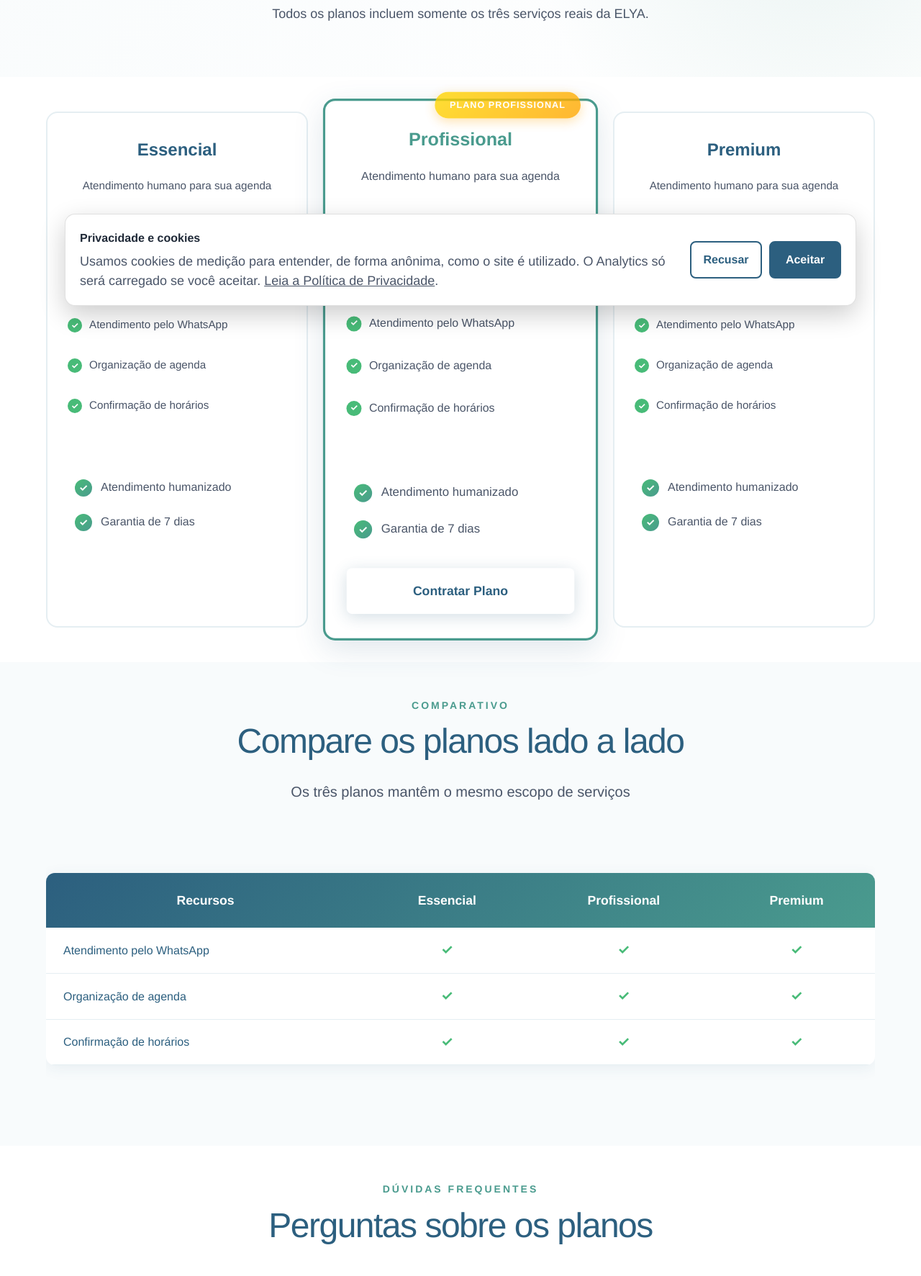
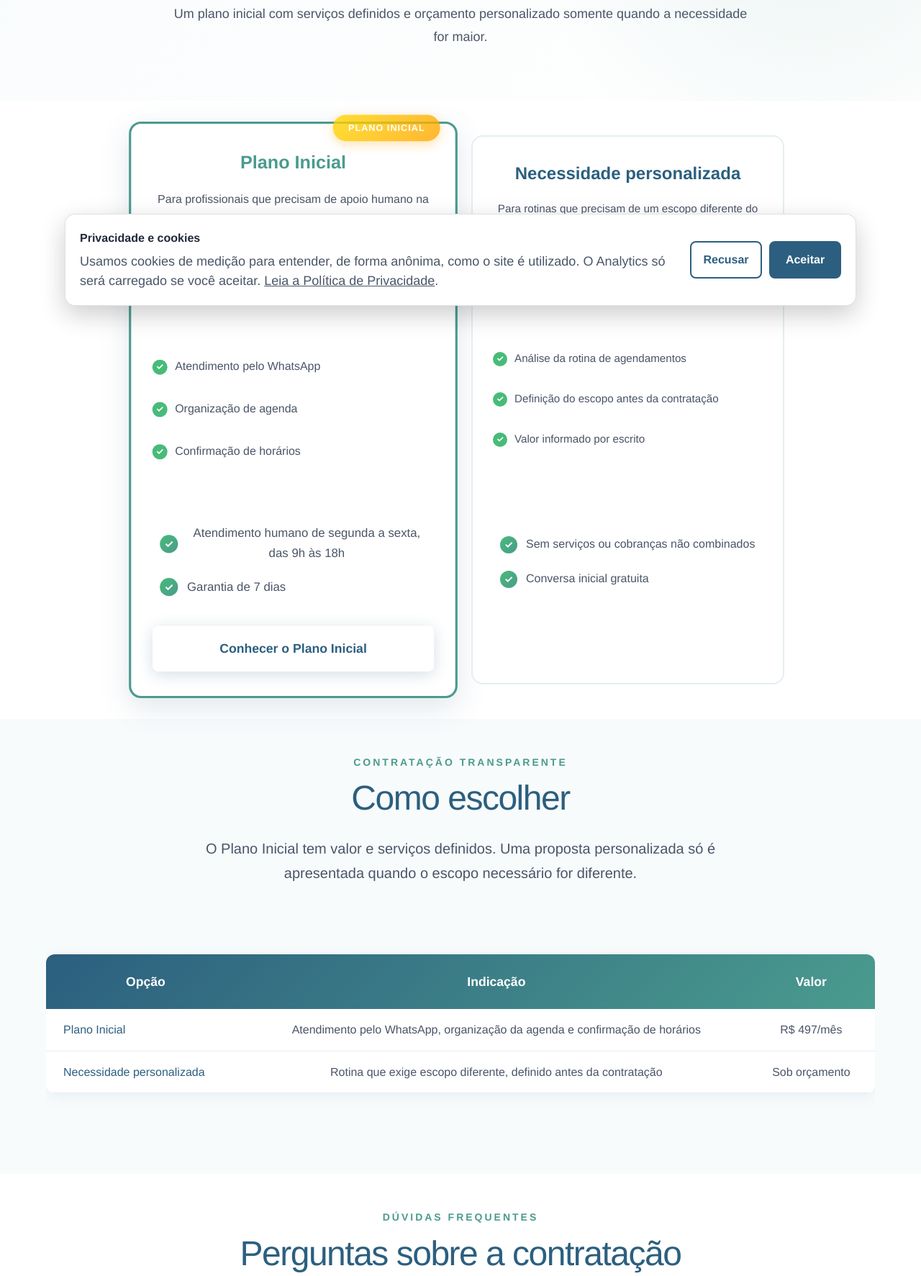
Before and after one commit to elyaassistente/elya-site, a plain HTML site: page planos.html in a window 1280 px wide. Shown: the part 307-2080 px from the top of the page at 72% size. Drawn offline with Linux system fonts and the light colour scheme.

Commit message:
Corrige apresentação dos planos da ELYA

```diff
--- a/planos.html
+++ b/planos.html
@@ -6,28 +6,28 @@
   <meta name="viewport" content="width=device-width, initial-scale=1.0">
 
   <!-- SEO Meta Tags -->
-  <meta name="description" content="Planos ELYA para atendimento humano às mensagens de agendamento, organização da agenda e confirmação de horários. Valores de R$ 497, R$ 897 e R$ 1.497 por mês.">
-  <meta name="keywords" content="planos ELYA, preços, gestão de agenda, mensagens de agendamento, confirmação de horários, atendimento humano">
+  <meta name="description" content="Plano Inicial ELYA por R$ 497/mês para atendimento humano pelo WhatsApp, organização da agenda e confirmação de horários. Necessidades maiores recebem orçamento personalizado.">
+  <meta name="keywords" content="plano ELYA, preço, gestão de agenda, mensagens de agendamento, confirmação de horários, atendimento humano">
   <meta name="author" content="ELYA">
   <meta name="robots" content="index, follow">
 
   <!-- Open Graph / Facebook -->
   <meta property="og:type" content="website">
   <meta property="og:url" content="https://www.elyaassistente.com.br/planos.html">
-  <meta property="og:title" content="Planos e Preços | ELYA - A partir de R$ 497/mês">
-  <meta property="og:description" content="Planos de atendimento humano para mensagens de agendamento, organização da agenda e confirmação de horários.">
+  <meta property="og:title" content="Plano e Valor | ELYA - R$ 497/mês">
+  <meta property="og:description" content="Plano Inicial com atendimento humano pelo WhatsApp, organização da agenda e confirmação de horários.">
   <meta property="og:image" content="https://www.elyaassistente.com.br/assets/logo_elya_principal.svg">
 
   <!-- Twitter -->
   <meta property="twitter:card" content="summary_large_image">
   <meta property="twitter:url" content="https://www.elyaassistente.com.br/planos.html">
-  <meta property="twitter:title" content="Planos e Preços | ELYA">
-  <meta property="twitter:description" content="Planos de atendimento humano para cuidar da sua agenda a partir de R$ 497/mês.">
+  <meta property="twitter:title" content="Plano e Valor | ELYA">
+  <meta property="twitter:description" content="Plano Inicial de atendimento humano para cuidar da sua agenda por R$ 497/mês.">
   <meta property="twitter:image" content="https://www.elyaassistente.com.br/assets/logo_elya_principal.svg">
 
   <link rel="canonical" href="https://www.elyaassistente.com.br/planos.html">
 
-  <title>Planos e Preços | ELYA - A partir de R$ 497/mês</title>
+  <title>Plano e Valor | ELYA - R$ 497/mês</title>
   <link rel="stylesheet" href="css/style.css">
   <link rel="icon" href="favicon.svg" type="image/svg+xml">
   <link rel="alternate icon" href="assets/logo_elya_icone.svg" type="image/svg+xml">
@@ -63,9 +63,9 @@
     <section class="hero page-hero">
       <div class="container">
         <div style="max-width: 800px; margin: 0 auto; text-align: center;" class="animate-fade-in-up">
-          <p class="section-tag">PLANOS E PREÇOS</p>
-          <h1>Escolha o plano ideal para o seu negócio</h1>
-          <p class="subtitle">Todos os planos incluem somente os três serviços reais da ELYA.</p>
+          <p class="section-tag">PLANO E VALOR</p>
+          <h1>Atendimento humano com escopo claro</h1>
+          <p class="subtitle">Um plano inicial com serviços definidos e orçamento personalizado somente quando a necessidade for maior.</p>
         </div>
       </div>
     </section>
@@ -73,12 +73,13 @@
     <section class="bg-white">
       <div class="container">
 
-        <div style="display: grid; grid-template-columns: repeat(auto-fit, minmax(320px, 1fr)); gap: 30px; max-width: 1200px; margin: 0 auto;">
+        <div style="display: grid; grid-template-columns: repeat(auto-fit, minmax(320px, 1fr)); gap: 30px; max-width: 900px; margin: 0 auto;">
 
-          <!-- Plano Essencial -->
-          <div class="plan-card" style="display: flex; flex-direction: column;">
-            <div class="plan-name">Essencial</div>
-            <p class="plan-description">Atendimento humano para sua agenda</p>
+          <!-- Plano Inicial -->
+          <div class="plan-card featured" style="display: flex; flex-direction: column;">
+            <div class="selo-destaque">PLANO INICIAL</div>
+            <div class="plan-name" style="color: var(--verde-oceano);">Plano Inicial</div>
+            <p class="plan-description">Para profissionais que precisam de apoio humano na rotina de agendamentos</p>
             <div class="plan-price">
               R$ 497<small>/mês</small>
             </div>
@@ -90,100 +91,65 @@
             </ul>
 
             <ul class="benefits-list" style="margin: 20px 0 20px 0; padding: 0 10px;">
-              <li style="min-height: 2rem; display: flex; align-items: center;">Atendimento humanizado</li>
+              <li style="min-height: 2rem; display: flex; align-items: center;">Atendimento humano de segunda a sexta, das 9h às 18h</li>
               <li style="min-height: 2rem; display: flex; align-items: center;">Garantia de 7 dias</li>
             </ul>
 
-            <a href="https://wa.me/5511913381160?text=Ol%C3%A1!%20Quero%20contratar%20o%20Plano%20Essencial%20da%20ELYA." class="btn btn-secondary btn-block" target="_blank" rel="noopener noreferrer" style="margin-top: auto;">Contratar Plano</a>
+            <a href="https://wa.me/5511913381160?text=Ol%C3%A1!%20Quero%20conhecer%20o%20Plano%20Inicial%20da%20ELYA%20de%20R%24%20497%20por%20m%C3%AAs." class="btn btn-primary btn-block" target="_blank" rel="noopener noreferrer" style="margin-top: auto;">Conhecer o Plano Inicial</a>
           </div>
 
-          <!-- Plano Profissional - DESTAQUE -->
-          <div class="plan-card featured" style="display: flex; flex-direction: column;">
-            <div class="selo-destaque">PLANO PROFISSIONAL</div>
-
-            <div class="plan-name" style="color: var(--verde-oceano);">Profissional</div>
-            <p class="plan-description">Atendimento humano para sua agenda</p>
-            <div class="plan-price">
-              R$ 897<small>/mês</small>
-            </div>
+          <!-- Orçamento personalizado -->
+          <div class="plan-card" style="display: flex; flex-direction: column;">
+            <div class="plan-name">Necessidade personalizada</div>
+            <p class="plan-description">Para rotinas que precisam de um escopo diferente do Plano Inicial</p>
+            <div class="plan-price" style="font-size: 2.2rem;">Sob orçamento</div>
 
             <ul class="plan-features" style="flex-grow: 1; display: flex; flex-direction: column;">
-              <li style="min-height: 2.5rem; display: flex; align-items: center;">Atendimento pelo WhatsApp</li>
-              <li style="min-height: 2.5rem; display: flex; align-items: center;">Organização de agenda</li>
-              <li style="min-height: 2.5rem; display: flex; align-items: center;">Confirmação de horários</li>
+              <li style="min-height: 2.5rem; display: flex; align-items: center;">Análise da rotina de agendamentos</li>
+              <li style="min-height: 2.5rem; display: flex; align-items: center;">Definição do escopo antes da contratação</li>
+              <li style="min-height: 2.5rem; display: flex; align-items: center;">Valor informado por escrito</li>
             </ul>
 
             <ul class="benefits-list" style="margin: 20px 0 20px 0; padding: 0 10px;">
-              <li style="min-height: 2rem; display: flex; align-items: center;">Atendimento humanizado</li>
-              <li style="min-height: 2rem; display: flex; align-items: center;">Garantia de 7 dias</li>
+              <li style="min-height: 2rem; display: flex; align-items: center;">Sem serviços ou cobranças não combinados</li>
+              <li style="min-height: 2rem; display: flex; align-items: center;">Conversa inicial gratuita</li>
             </ul>
 
-            <a href="https://wa.me/5511913381160?text=Ol%C3%A1!%20Quero%20contratar%20o%20Plano%20Profissional%20da%20ELYA." class="btn btn-primary btn-block" target="_blank" rel="noopener noreferrer" style="margin-top: auto;">Contratar Plano</a>
-          </div>
-
-          <!-- Plano Premium -->
-          <div class="plan-card" style="display: flex; flex-direction: column;">
-            <div class="plan-name">Premium</div>
-            <p class="plan-description">Atendimento humano para sua agenda</p>
-            <div class="plan-price">
-              R$ 1.497<small>/mês</small>
-            </div>
-
-            <ul class="plan-features" style="flex-grow: 1; display: flex; flex-direction: column;">
-              <li style="min-height: 2.5rem; display: flex; align-items: center;">Atendimento pelo WhatsApp</li>
-              <li style="min-height: 2.5rem; display: flex; align-items: center;">Organização de agenda</li>
-              <li style="min-height: 2.5rem; display: flex; align-items: center;">Confirmação de horários</li>
-            </ul>
-
-            <ul class="benefits-list" style="margin: 20px 0 20px 0; padding: 0 10px;">
-              <li style="min-height: 2rem; display: flex; align-items: center;">Atendimento humanizado</li>
-              <li style="min-height: 2rem; display: flex; align-items: center;">Garantia de 7 dias</li>
-            </ul>
-
-            <a href="https://wa.me/5511913381160?text=Ol%C3%A1!%20Quero%20contratar%20o%20Plano%20Premium%20da%20ELYA." class="btn btn-secondary btn-block" target="_blank" rel="noopener noreferrer" style="margin-top: auto;">Contratar Plano</a>
+            <a href="https://wa.me/5511913381160?text=Ol%C3%A1!%20Gostaria%20de%20explicar%20minha%20rotina%20e%20solicitar%20um%20or%C3%A7amento%20personalizado%20da%20ELYA." class="btn btn-secondary btn-block" target="_blank" rel="noopener noreferrer" style="margin-top: auto;">Solicitar orçamento</a>
           </div>
 
         </div>
       </div>
     </section>
 
-    <!-- Tabela Comparativa -->
+    <!-- Como escolher -->
     <section class="bg-light">
       <div class="container">
         <div class="section-header">
-          <p class="section-tag">COMPARATIVO</p>
-          <h2 class="section-title">Compare os planos lado a lado</h2>
-          <p class="section-description">Os três planos mantêm o mesmo escopo de serviços</p>
+          <p class="section-tag">CONTRATAÇÃO TRANSPARENTE</p>
+          <h2 class="section-title">Como escolher</h2>
+          <p class="section-description">O Plano Inicial tem valor e serviços definidos. Uma proposta personalizada só é apresentada quando o escopo necessário for diferente.</p>
         </div>
 
         <div style="overflow-x: auto;">
           <table class="comparison-table">
             <thead>
               <tr>
-                <th>Recursos</th>
-                <th>Essencial</th>
-                <th>Profissional</th>
-                <th>Premium</th>
+                <th>Opção</th>
+                <th>Indicação</th>
+                <th>Valor</th>
               </tr>
             </thead>
             <tbody>
               <tr>
-                <td class="feature-name">Atendimento pelo WhatsApp</td>
-                <td><span class="check">✓</span></td>
-                <td><span class="check">✓</span></td>
-                <td><span class="check">✓</span></td>
+                <td class="feature-name">Plano Inicial</td>
+                <td>Atendimento pelo WhatsApp, organização da agenda e confirmação de horários</td>
+                <td>R$ 497/mês</td>
               </tr>
               <tr>
-                <td class="feature-name">Organização de agenda</td>
-                <td><span class="check">✓</span></td>
-                <td><span class="check">✓</span></td>
-                <td><span class="check">✓</span></td>
-              </tr>
-              <tr>
-                <td class="feature-name">Confirmação de horários</td>
-                <td><span class="check">✓</span></td>
-                <td><span class="check">✓</span></td>
-                <td><span class="check">✓</span></td>
+                <td class="feature-name">Necessidade personalizada</td>
+                <td>Rotina que exige escopo diferente, definido antes da contratação</td>
+                <td>Sob orçamento</td>
               </tr>
             </tbody>
           </table>
@@ -191,21 +157,21 @@
       </div>
     </section>
 
-    <!-- FAQ Específico de Planos -->
+    <!-- FAQ Específico de contratação -->
     <section class="bg-white">
       <div class="container">
         <div class="section-header">
           <p class="section-tag">DÚVIDAS FREQUENTES</p>
-          <h2 class="section-title">Perguntas sobre os planos</h2>
+          <h2 class="section-title">Perguntas sobre a contratação</h2>
         </div>
 
         <div class="faq-accordion">
           <div class="faq-item">
             <div class="faq-question">
-              Posso mudar de plano a qualquer momento?
+              O que está incluído no Plano Inicial?
             </div>
             <div class="faq-answer">
-                  Fale com a ELYA pelo WhatsApp para verificar as condições disponíveis antes de qualquer alteração.
+              Atendimento humano pelo WhatsApp para mensagens de agendamento, organização da agenda e confirmação de horários, de segunda a sexta, das 9h às 18h.
             </div>
           </div>
 
@@ -238,34 +204,34 @@
 
           <div class="faq-item">
             <div class="faq-question">
-              O que acontece se eu ultrapassar o limite de interações?
+              Quando é necessário um orçamento personalizado?
             </div>
             <div class="faq-answer">
-              O escopo e as condições de cada plano serão explicados antes da contratação. Nenhuma mudança será feita sem seu conhecimento.
+              Somente quando a rotina apresentada exigir um escopo diferente do Plano Inicial. A necessidade, o serviço e o valor serão explicados por escrito antes da contratação.
             </div>
           </div>
 
           <div class="faq-item">
             <div class="faq-question">
-              Qual plano é melhor para mim?
+              Existe cobrança automática de valor maior?
             </div>
             <div class="faq-answer">
-                  Todos incluem atendimento de agendamento pelo WhatsApp, organização da agenda e confirmação de horários. Fale com a ELYA para entender as condições de cada opção antes de contratar.
+              Não. Nenhum serviço adicional ou mudança de valor será aplicado sem explicação e concordância antes da contratação.
             </div>
           </div>
         </div>
       </div>
     </section>
 
-    <!-- Ainda não sabe qual plano escolher? -->
+    <!-- Ainda tem dúvidas? -->
     <section class="bg-light">
       <div class="container">
         <div class="cta-box">
-          <h2>Ainda não sabe qual plano escolher?</h2>
-          <p>A conversa inicial é gratuita. A ELYA analisa a necessidade apresentada e explica as condições de cada opção.</p>
+          <h2>Ainda tem dúvidas sobre o serviço?</h2>
+          <p>A conversa inicial é gratuita. A ELYA entende a rotina apresentada e explica claramente o que pode ser atendido antes da contratação.</p>
 
           <div style="display: flex; gap: 15px; justify-content: center; flex-wrap: wrap; margin-top: 30px;">
-            <a href="https://wa.me/5511913381160?text=Ol%C3%A1!%20Preciso%20de%20ajuda%20para%20escolher%20o%20plano%20ideal%20da%20ELYA%20para%20meu%20neg%C3%B3cio." class="btn btn-large" target="_blank" rel="noopener noreferrer">Falar pelo WhatsApp</a>
+            <a href="https://wa.me/5511913381160?text=Ol%C3%A1!%20Gostaria%20de%20entender%20se%20o%20Plano%20Inicial%20da%20ELYA%20atende%20minha%20rotina." class="btn btn-large" target="_blank" rel="noopener noreferrer">Falar pelo WhatsApp</a>
             <a href="contato.html" class="btn btn-large" style="background-color: transparent; color: white; border: 2px solid white;">Solicitar orçamento personalizado</a>
           </div>
 
```
